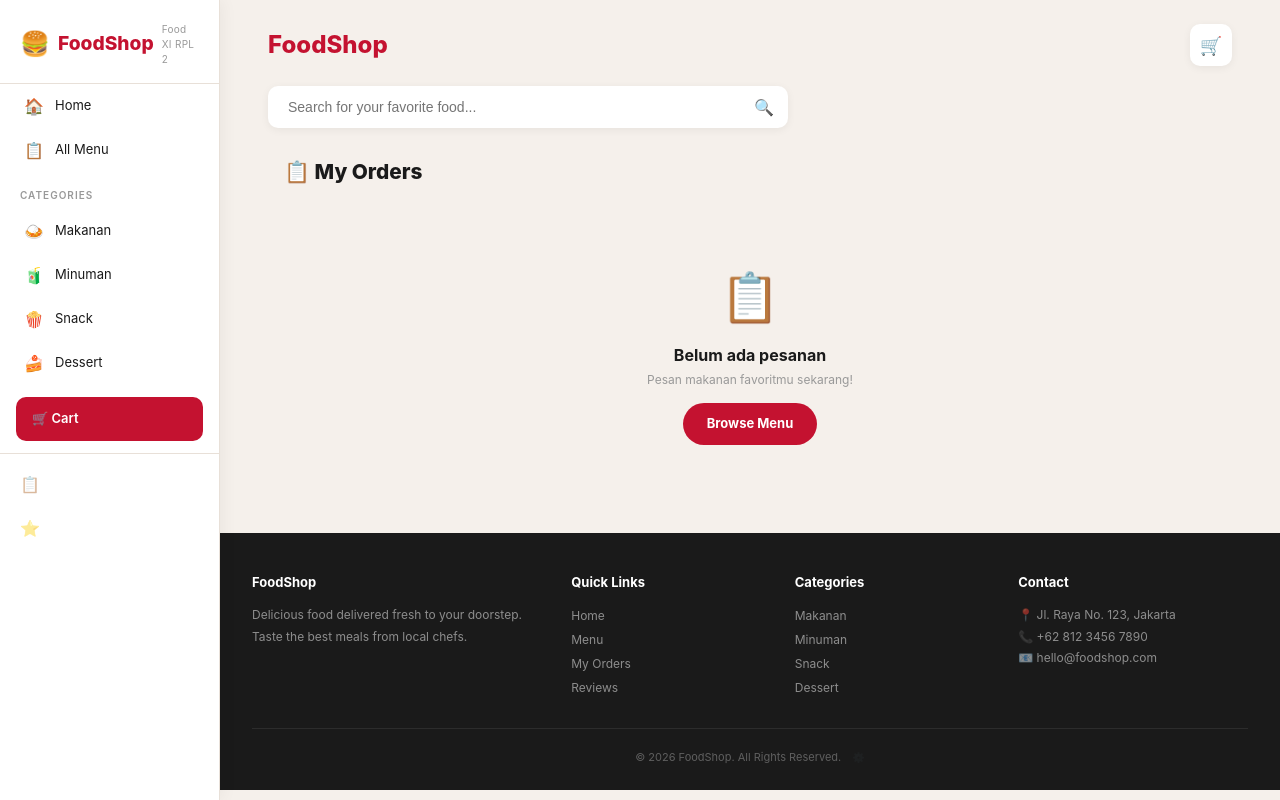
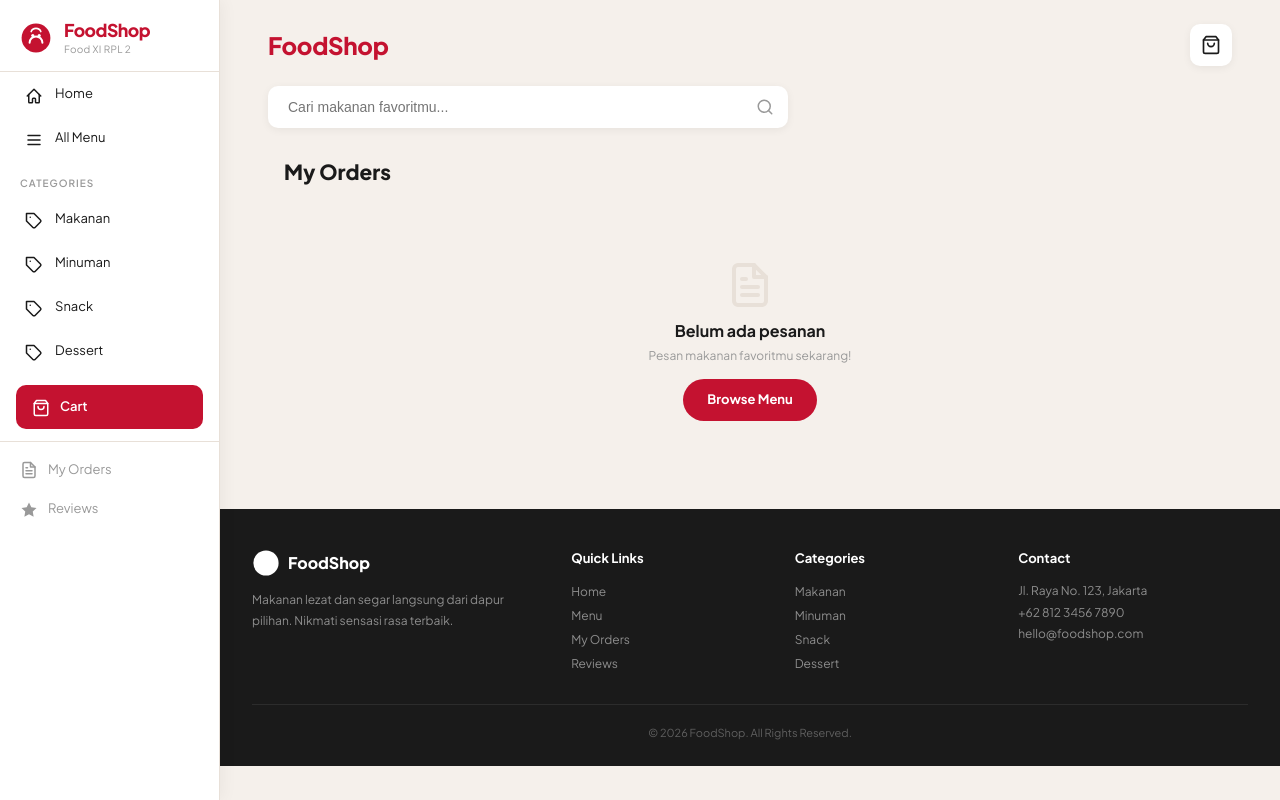
Before and after one commit to hernandezj4/foodshop, a PHP site: page /customer/orders/index.php in a window 1280 px wide. Run offline with PHP 8.4, Linux system fonts and the light colour scheme; data comes from the database, SQL or seed files in the repository; data that the repository does not hold is empty.

Commit message:
Redesign: custom SVG icons, Plus Jakarta Sans font, polished UI
- Created custom SVG icon sprite (20+ icons): home, menu, cart, order, star, search, whatsapp, etc.
- Custom SVG logo for FoodShop (smiling face icon)
- Replaced ALL emojis with clean SVG icons throughout the site
- Added Google Fonts Plus Jakarta Sans for modern typography
- Updated CSS: brand logo styling, nav icons, buttons, back-to-top, empty states
- Footer brand now uses SVG logo
- Customer layout inlines SVG sprite via file_get_contents
- Pages updated: homepage, products, product detail, cart, checkout, orders, reviews

```diff
--- a/customer/checkout/index.php
+++ b/customer/checkout/index.php
@@ -52,7 +52,7 @@ if ($_SERVER['REQUEST_METHOD'] === 'POST') {
 customerHeader();
 ?>
 <div class="ck">
-    <div class="page-title">📦 Checkout</div>
+    <div class="page-title">Checkout</div>
     <?php if (!empty($errors['general'])): ?><div style="background:var(--red-light);padding:10px;border-radius:10px;margin-bottom:14px;color:var(--red);font-size:12px;text-align:center"><?= $errors['general'] ?></div><?php endif; ?>
     <form method="POST">
         <div class="ck-card">
@@ -68,7 +68,7 @@ customerHeader();
             <?php endforeach; ?>
             <div class="cart-row cart-total" style="margin-top:8px"><span style="font-weight:700">Total</span><span class="tv">Rp <?= number_format($total,0,',','.') ?></span></div>
         </div>
-        <button type="submit" class="btn btn-primary btn-block btn-round" style="padding:13px">💬 Bayar via WhatsApp</button>
+        <button type="submit" class="btn btn-primary btn-block btn-round" style="padding:13px"><?= svgIcon('whatsapp', 16) ?> Bayar via WhatsApp</button>
     </form>
 </div>
 
--- a/customer/checkout/success.php
+++ b/customer/checkout/success.php
@@ -5,7 +5,7 @@ if (!$order) { header('Location: '.APP_URL); exit; }
 customerHeader();
 ?>
 <div class="sp">
-    <div class="sp-icon">✓</div>
+    <div class="sp-icon"><?= svgIcon('check', 32) ?></div>
     <h2>Pesanan Terkirim!</h2>
     <p>Terima kasih, pesanan kamu sudah dikirim ke admin via WhatsApp</p>
     <div class="sp-card">
@@ -14,8 +14,8 @@ customerHeader();
         <div class="lbl">Total</div>
         <div style="font-size:1.1rem;font-weight:700;color:var(--red)">Rp <?= number_format($order['total'],0,',','.') ?></div>
     </div>
-    <p style="font-size:12px;color:var(--gray);margin:14px 0">Admin akan segera mengkonfirmasi pesanan kamu 😊</p>
-    <a href="<?= APP_URL ?>" class="btn btn-primary btn-round">← Kembali ke Beranda</a>
+    <p style="font-size:12px;color:var(--gray);margin:14px 0">Admin akan segera mengkonfirmasi pesanan kamu</p>
+    <a href="<?= APP_URL ?>" class="btn btn-primary btn-round"><?= svgIcon('arrow-left', 16) ?> Kembali ke Beranda</a>
 </div>
 
 <?php customerFooter(); ?>
--- a/customer/orders/index.php
+++ b/customer/orders/index.php
@@ -5,11 +5,11 @@ customerHeader();
 ?>
 
 <div class="section">
-    <h2 class="page-title" style="padding:0 0 14px">📋 My Orders</h2>
+    <h2 class="page-title" style="padding:0 0 14px">My Orders</h2>
 
     <?php if (empty($orders)): ?>
     <div class="empty-state">
-        <div class="icon">📋</div>
+        <div class="icon"><?= svgIcon('order', 48) ?></div>
         <h3>Belum ada pesanan</h3>
         <p>Pesan makanan favoritmu sekarang!</p>
         <a href="<?= APP_URL ?>/customer/products/" class="btn btn-primary btn-round">Browse Menu</a>
--- a/customer/products/detail.php
+++ b/customer/products/detail.php
@@ -59,7 +59,7 @@ customerHeader();
                 <input type="hidden" name="quantity" id="qty-input" value="1">
                 <button type="button" class="qty-btn" onclick="changeQty(1)">+</button>
             </div>
-            <button type="submit" class="btn btn-primary btn-block btn-round js-add-cart" style="padding:13px">🛒 Add to Cart</button>
+            <button type="submit" class="btn btn-primary btn-block btn-round js-add-cart" style="padding:13px"><?= svgIcon('cart', 16) ?> Add to Cart</button>
         </form>
         <?php else: ?>
         <button class="btn btn-secondary btn-block btn-round" disabled style="padding:13px;opacity:.5">Out of Stock</button>
@@ -87,7 +87,7 @@ customerHeader();
                     <form method="POST" action="<?= APP_URL ?>/customer/cart/add.php" style="margin:0">
                         <input type="hidden" name="product_id" value="<?= $p['id'] ?>">
                         <input type="hidden" name="quantity" value="1">
-                        <button type="submit" class="product-add js-add-cart" title="Add to Cart">+</button>
+                        <button type="submit" class="product-add js-add-cart" title="Add to Cart"><?= svgIcon('plus', 16) ?></button>
                     </form>
                     <?php endif; ?>
                 </div>
--- a/includes/customer_layout.php
+++ b/includes/customer_layout.php
@@ -1,5 +1,9 @@
 <?php
 require_once __DIR__ . '/../config/auth.php';
+
+function svgIcon($name, $size = 20) {
+    return '<svg width="'.$size.'" height="'.$size.'" style="display:inline-block;vertical-align:middle"><use href="#icon-'.$name.'"/></svg>';
+}
 
 function customerHeader() {
     $cart = $_SESSION['cart'] ?? [];
@@ -13,50 +17,54 @@ function customerHeader() {
     <meta charset="UTF-8">
     <meta name="viewport" content="width=device-width, initial-scale=1.0, maximum-scale=1.0, user-scalable=no">
     <title><?= APP_NAME ?></title>
+    <link href="https://fonts.googleapis.com/css2?family=Plus+Jakarta+Sans:wght@400;500;600;700;800&display=swap" rel="stylesheet">
     <link rel="stylesheet" href="<?= APP_URL ?>/css/style.css">
 </head>
 <body class="desk-mode">
+<?= file_get_contents(__DIR__ . '/../public/img/icons.svg') ?>
 
 <!-- Desktop Sidebar -->
 <nav class="desk-nav">
     <div class="brand">
-        <span class="brand-icon">🍔</span>
-        <?= APP_NAME ?>
-        <small>Food XI RPL 2</small>
+        <div class="brand-logo"><?= svgIcon('logo', 32) ?></div>
+        <div class="brand-text">
+            <?= APP_NAME ?>
+            <small>Food XI RPL 2</small>
+        </div>
     </div>
     <div class="desk-nav-links">
         <a href="<?= APP_URL ?>" class="<?= ($currentPage==='index'&&$subPage==='public')?'active':'' ?>">
-            <span class="icon">🏠</span> Home
+            <span class="icon"><?= svgIcon('home', 18) ?></span> Home
         </a>
         <a href="<?= APP_URL ?>/customer/products/" class="<?= ($subPage==='products')?'active':'' ?>">
-            <span class="icon">📋</span> All Menu
+            <span class="icon"><?= svgIcon('menu', 18) ?></span> All Menu
         </a>
     </div>
     <div class="desk-nav-section">Categories</div>
     <div class="desk-nav-links">
         <a href="<?= APP_URL ?>/customer/products/?category=makanan">
-            <span class="icon">🍛</span> Makanan
+            <span class="icon"><?= svgIcon('tag', 18) ?></span> Makanan
         </a>
         <a href="<?= APP_URL ?>/customer/products/?category=minuman">
-            <span class="icon">🧃</span> Minuman
+            <span class="icon"><?= svgIcon('tag', 18) ?></span> Minuman
         </a>
         <a href="<?= APP_URL ?>/customer/products/?category=snack">
-            <span class="icon">🍿</span> Snack
+            <span class="icon"><?= svgIcon('tag', 18) ?></span> Snack
         </a>
         <a href="<?= APP_URL ?>/customer/products/?category=dessert">
-            <span class="icon">🍰</span> Dessert
+            <span class="icon"><?= svgIcon('tag', 18) ?></span> Dessert
         </a>
     </div>
     <a href="<?= APP_URL ?>/customer/cart/" class="desk-nav-cart">
-        🛒 Cart
+        <span class="icon"><?= svgIcon('cart', 18) ?></span> Cart
         <span class="badge cart-badge" style="<?= $cartCount>0?'':'display:none' ?>"><?= $cartCount ?></span>
     </a>
     <div class="desk-nav-bottom">
-        <a href="<?= APP_URL ?>/customer/orders/" style="display:flex;align-items:center;gap:10px;padding:10px 16px;color:rgba(255,255,255,.5);font-size:13px;border-left:3px solid transparent;text-decoration:none">
-            <span class="icon">📋</span> My Orders
+        <a href="<?= APP_URL ?>/customer/orders/">
+            <span class="icon"><?= svgIcon('order', 18) ?></span> My Orders
         </a>
-        <a href="<?= APP_URL ?>/customer/reviews/" style="display:flex;align-items:center;gap:10px;padding:10px 16px;color:rgba(255,255,255,.5);font-size:13px;border-left:3px solid transparent;text-decoration:none">
-            <span class="icon">⭐</span> Reviews
+        <a href="<?= APP_URL ?>/customer/reviews/">
+            <span class="icon"><?= svgIcon('star', 18) ?></span> Reviews
         </a>
     </div>
 </nav>
@@ -64,18 +72,18 @@ function customerHeader() {
 <!-- Main Content Wrapper -->
 <div class="main-content">
 
-<!-- Mobile Header (hidden on desktop via CSS) -->
+<!-- Mobile Header -->
 <header class="header">
     <div class="header-left">
         <div class="greeting">
-            <small>Hello, Food Lover! 👋</small>
+            <small>Selamat datang!</small>
             <h2><span><?= APP_NAME ?></span></h2>
             <p>Food XI RPL 2</p>
         </div>
     </div>
     <div class="header-right">
         <a href="<?= APP_URL ?>/customer/cart/" class="icon-btn">
-            🛒
+            <?= svgIcon('cart', 20) ?>
             <span class="badge cart-badge" style="<?= $cartCount>0?'':'display:none' ?>"><?= $cartCount ?></span>
         </a>
     </div>
@@ -84,8 +92,8 @@ function customerHeader() {
 <!-- Search -->
 <div class="search-bar">
     <form method="GET" action="<?= APP_URL ?>/customer/products/">
-        <input type="text" name="search" placeholder="Search for your favorite food..." value="<?= sanitize($_GET['search'] ?? '') ?>">
-        <button type="submit">🔍</button>
+        <input type="text" name="search" placeholder="Cari makanan favoritmu..." value="<?= sanitize($_GET['search'] ?? '') ?>">
+        <button type="submit"><?= svgIcon('search', 18) ?></button>
     </form>
 </div>
 <?php
@@ -100,26 +108,26 @@ function customerFooter() {
 <!-- Mobile Bottom Nav -->
 <nav class="bottom-nav">
     <a href="<?= APP_URL ?>" class="nav-item <?= (basename($_SERVER['PHP_SELF'])==='index'&&basename(dirname($_SERVER['PHP_SELF']))==='public')?'active':'' ?>">
-        <span class="icon">🏠</span>
+        <span class="icon"><?= svgIcon('home', 22) ?></span>
         <span class="label">Home</span>
     </a>
     <a href="<?= APP_URL ?>/customer/products/" class="nav-item <?= (basename(dirname($_SERVER['PHP_SELF']))==='products')?'active':'' ?>">
-        <span class="icon">📋</span>
+        <span class="icon"><?= svgIcon('menu', 22) ?></span>
         <span class="label">Menu</span>
     </a>
     <a href="<?= APP_URL ?>/customer/cart/" class="nav-item center <?= (basename(dirname($_SERVER['PHP_SELF']))==='cart')?'active':'' ?>">
-        <span class="icon">🛒</span>
+        <span class="icon"><?= svgIcon('cart', 24) ?></span>
         <?php if ($cartCount > 0): ?>
         <span class="nav-badge cart-badge"><?= $cartCount ?></span>
         <?php endif; ?>
         <span class="label">Cart</span>
     </a>
     <a href="<?= APP_URL ?>/customer/orders/" class="nav-item <?= (basename(dirname($_SERVER['PHP_SELF']))==='orders')?'active':'' ?>">
-        <span class="icon">📋</span>
+        <span class="icon"><?= svgIcon('order', 22) ?></span>
         <span class="label">Orders</span>
     </a>
     <a href="<?= APP_URL ?>/customer/reviews/" class="nav-item <?= (basename(dirname($_SERVER['PHP_SELF']))==='reviews')?'active':'' ?>">
-        <span class="icon">⭐</span>
+        <span class="icon"><?= svgIcon('star', 22) ?></span>
         <span class="label">Reviews</span>
     </a>
 </nav>
@@ -129,8 +137,11 @@ function customerFooter() {
     <div class="desk-footer-inner">
         <div class="desk-footer-grid">
             <div class="desk-footer-col">
-                <h4><?= APP_NAME ?></h4>
-                <p>Delicious food delivered fresh to your doorstep. Taste the best meals from local chefs.</p>
+                <div class="footer-brand">
+                    <div class="brand-logo" style="filter:brightness(0) invert(1)"><?= svgIcon('logo', 28) ?></div>
+                    <span style="font-weight:800;font-size:1rem;color:#fff"><?= APP_NAME ?></span>
+                </div>
+                <p>Makanan lezat dan segar langsung dari dapur pilihan. Nikmati sensasi rasa terbaik.</p>
             </div>
             <div class="desk-footer-col">
                 <h4>Quick Links</h4>
@@ -148,14 +159,13 @@ function customerFooter() {
             </div>
             <div class="desk-footer-col">
                 <h4>Contact</h4>
-                <p>📍 Jl. Raya No. 123, Jakarta</p>
-                <p>📞 +62 812 3456 7890</p>
-                <p>📧 hello@<?= strtolower(APP_NAME) ?>.com</p>
+                <p>Jl. Raya No. 123, Jakarta</p>
+                <p>+62 812 3456 7890</p>
+                <p>hello@<?= strtolower(APP_NAME) ?>.com</p>
             </div>
         </div>
         <div class="desk-footer-bottom">
             &copy; <?= date('Y') ?> <?= APP_NAME ?>. All Rights Reserved.
-            <a href="<?= APP_URL ?>/admin/" style="opacity:.15;font-size:10px;margin-left:8px;text-decoration:none;color:inherit" title="Admin">⚙️</a>
         </div>
     </div>
 </div>
--- a/public/css/style.css
+++ b/public/css/style.css
@@ -6,7 +6,7 @@
 --shadow:0 2px 8px rgba(0,0,0,.06);--shadow-md:0 6px 20px rgba(0,0,0,.1);
 --radius:16px;--radius-sm:10px;
 }
-body{font-family:-apple-system,BlinkMacSystemFont,'Segoe UI',Roboto,sans-serif;background:var(--beige);color:var(--dark);line-height:1.5;font-size:14px;max-width:480px;margin:0 auto;min-height:100vh}
+body{font-family:'Plus Jakarta Sans',-apple-system,BlinkMacSystemFont,'Segoe UI',Roboto,sans-serif;background:var(--beige);color:var(--dark);line-height:1.5;font-size:14px;max-width:480px;margin:0 auto;min-height:100vh}
 a{text-decoration:none;color:inherit}
 img{max-width:100%;display:block}
 ul{list-style:none}
@@ -17,8 +17,8 @@ ul{list-style:none}
 .header-left{display:flex;align-items:center;gap:12px}
 .menu-btn{width:40px;height:40px;background:var(--white);border-radius:var(--radius-sm);display:flex;align-items:center;justify-content:center;font-size:18px;box-shadow:var(--shadow)}
 .greeting small{font-size:12px;color:var(--gray)}
-.greeting h2{font-size:1rem;font-weight:800}
-.greeting h2 span{color:var(--red)}
+.greeting h2{font-size:1rem;font-weight:800;letter-spacing:-.3px}
+.greeting h2 span{color:var(--red);font-weight:800}
 .greeting p{font-size:11px;color:var(--gray)}
 .header-right{display:flex;gap:10px}
 .icon-btn{width:40px;height:40px;background:var(--white);border-radius:var(--radius-sm);display:flex;align-items:center;justify-content:center;font-size:18px;box-shadow:var(--shadow);position:relative;cursor:pointer;transition:.2s}
@@ -87,7 +87,8 @@ ul{list-style:none}
 .product-footer{display:flex;justify-content:space-between;align-items:center}
 .product-price{font-size:15px;font-weight:800;color:var(--dark)}
 .product-bottom{display:flex;justify-content:space-between;align-items:center;margin-top:8px}
-.product-add{width:32px;height:32px;background:var(--red);color:var(--white);border-radius:50%;display:flex;align-items:center;justify-content:center;font-size:18px;cursor:pointer;border:none;transition:.2s;flex-shrink:0}
+.product-add{width:32px;height:32px;background:var(--red);color:var(--white);border-radius:50%;display:flex;align-items:center;justify-content:center;cursor:pointer;border:none;transition:.2s;flex-shrink:0}
+.product-add svg{width:16px;height:16px}
 .product-add:hover{background:var(--red-dark);transform:scale(1.1)}
 
 /* PROMO BANNER */
@@ -123,8 +124,9 @@ ul{list-style:none}
 .qty-btn{width:28px;height:28px;border:1.5px solid var(--gray-light);border-radius:var(--radius-sm);background:var(--white);cursor:pointer;display:flex;align-items:center;justify-content:center;font-size:14px;transition:.2s}
 .qty-btn:hover{border-color:var(--red);color:var(--red)}
 .qty-value{font-size:14px;font-weight:700;min-width:20px;text-align:center}
-.cart-remove{color:var(--gray);cursor:pointer;padding:4px}
+.cart-remove{color:var(--gray);cursor:pointer;padding:4px;display:flex;align-items:center}
 .cart-remove:hover{color:var(--red)}
+.cart-remove svg{width:16px;height:16px}
 .cart-summary{background:var(--white);padding:16px;border-radius:var(--radius);box-shadow:var(--shadow)}
 .cart-row{display:flex;justify-content:space-between;padding:6px 0;font-size:13px}
 .cart-total{border-top:2px solid var(--gray-light);padding-top:8px;margin-top:4px}
@@ -132,7 +134,8 @@ ul{list-style:none}
 
 /* EMPTY */
 .empty-state{text-align:center;padding:40px 16px}
-.empty-state .icon{font-size:3rem;margin-bottom:10px}
+.empty-state .icon{margin-bottom:10px;color:var(--gray-light)}
+.empty-state .icon svg{width:48px;height:48px}
 .empty-state h3{font-size:1rem;margin-bottom:4px}
 .empty-state p{font-size:12px;color:var(--gray);margin-bottom:14px}
 
@@ -289,12 +292,14 @@ tr:hover{background:var(--red-light)}
 .filter-option:hover{color:var(--red)}
 .filter-option .icon{width:20px;text-align:center}
 .filter-option span{font-size:13px;flex:1}
-.filter-option .check{color:var(--red);font-weight:700;opacity:0;transition:.15s}
+.filter-option .check{color:var(--red);font-weight:700;opacity:0;transition:.15s;display:flex}
+.filter-option .check svg{width:16px;height:16px}
 .filter-option.active .check{opacity:1}
 .filter-option.active{color:var(--red);font-weight:600}
 
 /* BACK TO TOP */
-.back-to-top{position:fixed;bottom:80px;right:16px;width:40px;height:40px;background:var(--red);color:#fff;border-radius:50%;display:flex;align-items:center;justify-content:center;font-size:18px;box-shadow:var(--shadow-md);cursor:pointer;border:none;z-index:110;opacity:0;visibility:hidden;transition:.3s}
+.back-to-top{position:fixed;bottom:80px;right:16px;width:40px;height:40px;background:var(--red);color:#fff;border-radius:50%;display:flex;align-items:center;justify-content:center;box-shadow:var(--shadow-md);cursor:pointer;border:none;z-index:110;opacity:0;visibility:hidden;transition:.3s}
+.back-to-top svg{transform:rotate(-90deg)}
 .back-to-top.visible{opacity:1;visibility:visible}
 .back-to-top:hover{background:var(--red-dark)}
 
@@ -319,9 +324,11 @@ body{max-width:100%;margin:0}
 
 /* DESKTOP SIDEBAR */
 .desk-nav{display:block!important;position:fixed;left:0;top:0;width:220px;height:100vh;background:var(--white);box-shadow:2px 0 16px rgba(0,0,0,.05);z-index:100;padding:0;overflow-y:auto;border-right:1px solid var(--gray-light)}
-.desk-nav .brand{padding:20px 20px 16px;font-size:1.2rem;font-weight:800;color:var(--red);border-bottom:1px solid var(--gray-light);display:flex;align-items:center;gap:8px;position:sticky;top:0;background:var(--white);z-index:1}
-.desk-nav .brand-icon{font-size:24px}
-.desk-nav .brand small{display:block;font-size:10px;color:var(--gray);font-weight:400;margin-top:2px;letter-spacing:.3px}
+.desk-nav .brand{padding:20px 20px 16px;border-bottom:1px solid var(--gray-light);display:flex;align-items:center;gap:12px;position:sticky;top:0;background:var(--white);z-index:1}
+.desk-nav .brand-logo{flex-shrink:0}
+.desk-nav .brand-logo svg{display:block}
+.desk-nav .brand .brand-text{font-size:1.1rem;font-weight:800;color:var(--red);letter-spacing:-.5px;line-height:1.2}
+.desk-nav .brand .brand-text small{display:block;font-size:10px;color:var(--gray);font-weight:400;margin-top:2px;letter-spacing:.3px}
 .desk-nav-section{padding:16px 20px 6px;font-size:10px;font-weight:600;color:var(--gray);text-transform:uppercase;letter-spacing:1px}
 .desk-nav-links a{display:flex;align-items:center;gap:10px;padding:10px 20px;font-size:13px;color:var(--dark);transition:.15s;border-left:3px solid transparent;text-decoration:none}
 .desk-nav-links a:hover{background:var(--red-light);color:var(--red)}
@@ -333,7 +340,7 @@ body{max-width:100%;margin:0}
 .desk-nav-bottom{border-top:1px solid var(--gray-light);margin-top:8px;padding:8px 0}
 .desk-nav-bottom a{display:flex;align-items:center;gap:10px;padding:10px 20px;font-size:13px;color:var(--gray);transition:.15s;text-decoration:none}
 .desk-nav-bottom a:hover{color:var(--dark);background:rgba(0,0,0,.02)}
-.desk-nav-bottom a .icon{font-size:16px;width:22px;text-align:center}
+.desk-nav-bottom a svg{flex-shrink:0}
 
 /* MAIN CONTENT */
 .main-content{margin-left:220px;padding:0 32px 0}
@@ -411,6 +418,7 @@ body{max-width:100%;margin:0}
 .desk-footer-col p{font-size:12px;color:rgba(255,255,255,.5);line-height:1.8;margin:0}
 .desk-footer-col a{display:block;font-size:12px;color:rgba(255,255,255,.5);padding:3px 0;transition:.15s;text-decoration:none}
 .desk-footer-col a:hover{color:var(--white)}
+.footer-brand{display:flex;align-items:center;gap:8px;margin-bottom:12px}
 .desk-footer-bottom{text-align:center;padding-top:20px;border-top:1px solid rgba(255,255,255,.08);font-size:11px;color:rgba(255,255,255,.3)}
 }
 
--- a/public/index.php
+++ b/public/index.php
@@ -101,7 +101,7 @@ customerHeader();
                     <form method="POST" action="<?= APP_URL ?>/customer/cart/add.php" style="margin:0">
                         <input type="hidden" name="product_id" value="<?= $p['id'] ?>">
                         <input type="hidden" name="quantity" value="1">
-                        <button type="submit" class="product-add js-add-cart" title="Add to Cart">+</button>
+                        <button type="submit" class="product-add js-add-cart" title="Add to Cart"><?= svgIcon('plus', 16) ?></button>
                     </form>
                     <?php endif; ?>
                 </div>
@@ -122,7 +122,7 @@ customerHeader();
     </div>
     <div class="promo-discount">
         <small>FREE</small>
-        <span style="font-size:1rem">🚚</span>
+        <span style="font-size:1rem"><?= svgIcon('truck', 24) ?></span>
         <small>DELIVERY</small>
     </div>
 </div>
@@ -156,7 +156,7 @@ customerHeader();
                     <form method="POST" action="<?= APP_URL ?>/customer/cart/add.php" style="margin:0">
                         <input type="hidden" name="product_id" value="<?= $p['id'] ?>">
                         <input type="hidden" name="quantity" value="1">
-                        <button type="submit" class="product-add js-add-cart" title="Add to Cart">+</button>
+                        <button type="submit" class="product-add js-add-cart" title="Add to Cart"><?= svgIcon('plus', 16) ?></button>
                     </form>
                     <?php endif; ?>
                 </div>
```
Also changed, not shown: customer/cart/index.php (+4 -4 lines), customer/products/index.php (+4 -4 lines), customer/reviews/index.php (+4 -4 lines), public/img/icons.svg (added).
